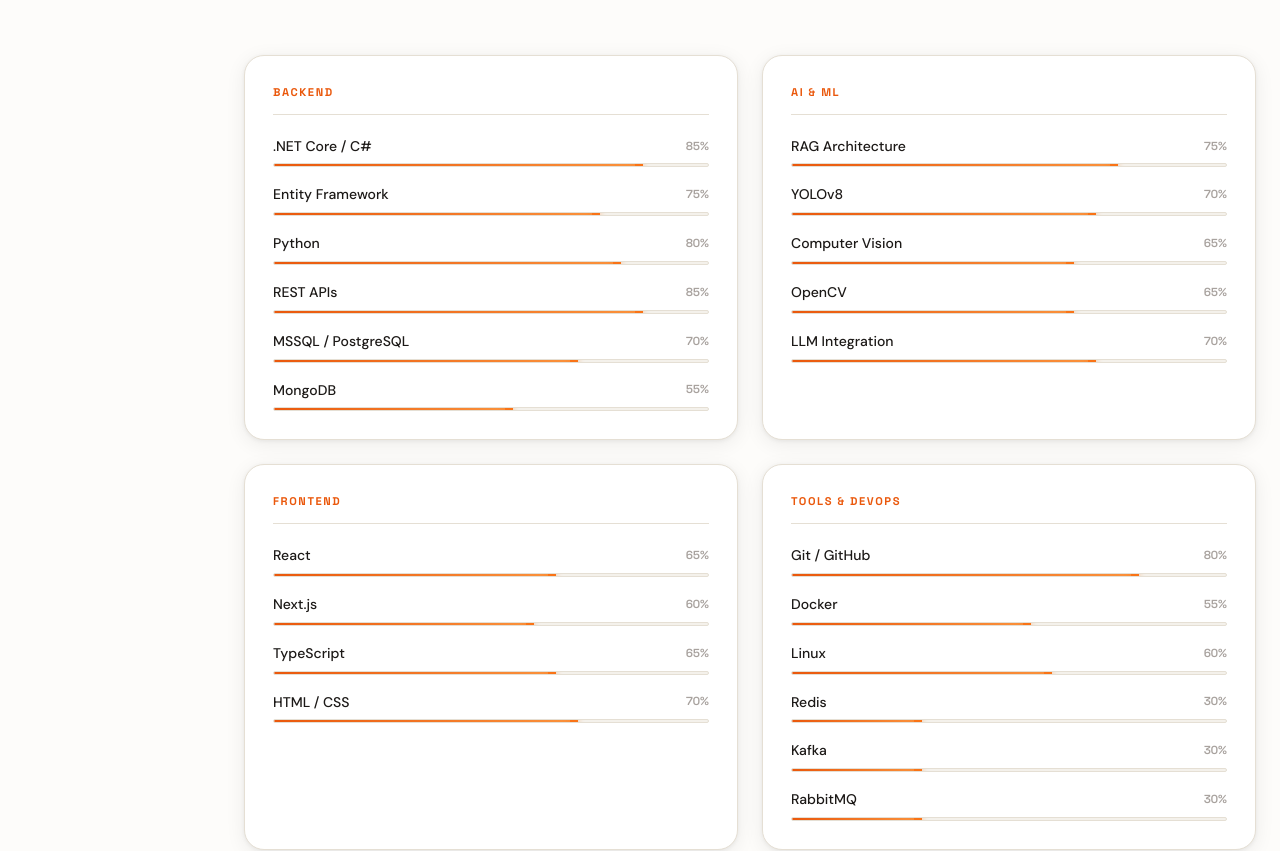
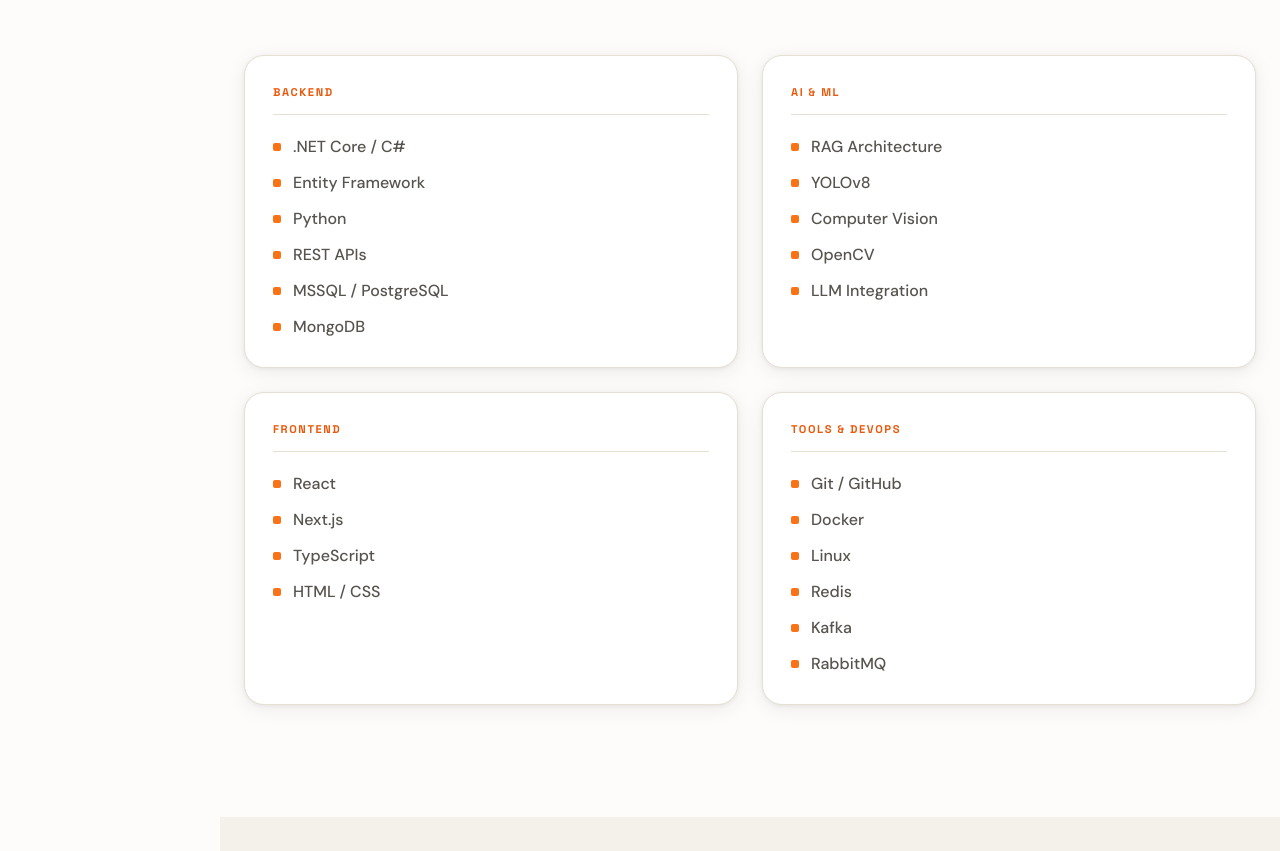
Before and after one commit to fatihcak/portfolio, a Next.js app: page /en in a window 1280 px wide. Shown: the part 1764-2615 px from the top of the page. Built offline with nearby package versions, Linux system fonts and the light colour scheme.

Commit message:
skills part edited

```diff
--- a/src/components/Skills.module.css
+++ b/src/components/Skills.module.css
@@ -26,65 +26,32 @@
 }
 
 .skillList {
+  list-style: none;
   display: flex;
   flex-direction: column;
-  gap: 1rem;
+  gap: 0.75rem;
+  padding: 0;
+  margin: 0;
 }
 
 .skillItem {
-  display: flex;
-  flex-direction: column;
-  gap: 0.4rem;
+  font-size: 1rem;
+  color: var(--text-secondary);
+  font-weight: 500;
+  padding-left: 1.25rem;
+  position: relative;
+  line-height: 1.5;
 }
 
-.skillHeader {
-  display: flex;
-  justify-content: space-between;
-  align-items: center;
-}
-
-.skillName {
-  font-size: 0.875rem;
-  color: var(--text-primary);
-  font-weight: 500;
-}
-
-.skillLevel {
-  font-size: 0.73rem;
-  color: var(--text-muted);
-  font-weight: 600;
-  font-variant-numeric: tabular-nums;
-  font-family: var(--font-display);
-}
-
-.barTrack {
-  width: 100%;
-  height: 4px;
-  background: var(--bg-secondary);
-  border-radius: 4px;
-  overflow: hidden;
-  border: 1px solid var(--border);
-}
-
-.barFill {
-  height: 100%;
-  background: linear-gradient(90deg, var(--accent-dark) 0%, var(--accent-light) 100%);
-  border-radius: 4px;
-  transition: width 1s cubic-bezier(0.4, 0, 0.2, 1);
-  position: relative;
-}
-
-.barFill::after {
-  content: '';
+.skillItem::before {
+  content: "";
   position: absolute;
-  right: 0;
-  top: 50%;
-  transform: translateY(-50%);
+  left: 0;
+  top: 0.55em;
   width: 8px;
   height: 8px;
-  border-radius: 50%;
-  background: var(--accent);
-  box-shadow: 0 0 6px rgba(249, 115, 22, 0.5);
+  background-color: var(--accent);
+  border-radius: 2px;
 }
 
 @media (max-width: 700px) {
--- a/src/components/Skills.tsx
+++ b/src/components/Skills.tsx
@@ -37,20 +37,11 @@
 
 type SkillCategoryKey = keyof typeof skills;
 
-function SkillBar({ name, level }: { name: string; level: number }) {
+function SkillItem({ name }: { name: string }) {
   return (
-    <div className={styles.skillItem}>
-      <div className={styles.skillHeader}>
-        <span className={styles.skillName}>{name}</span>
-        <span className={styles.skillLevel}>{level}%</span>
-      </div>
-      <div className={styles.barTrack}>
-        <div
-          className={styles.barFill}
-          style={{ width: `${level}%` }}
-        />
-      </div>
-    </div>
+    <li className={styles.skillItem}>
+      {name}
+    </li>
   );
 }
 
@@ -71,11 +62,11 @@
               <h3 className={styles.categoryTitle}>
                 {t(`categories.${cat}`)}
               </h3>
-              <div className={styles.skillList}>
+              <ul className={styles.skillList}>
                 {skills[cat].map((skill) => (
-                  <SkillBar key={skill.name} {...skill} />
+                  <SkillItem key={skill.name} name={skill.name} />
                 ))}
-              </div>
+              </ul>
             </div>
           ))}
         </div>
```
